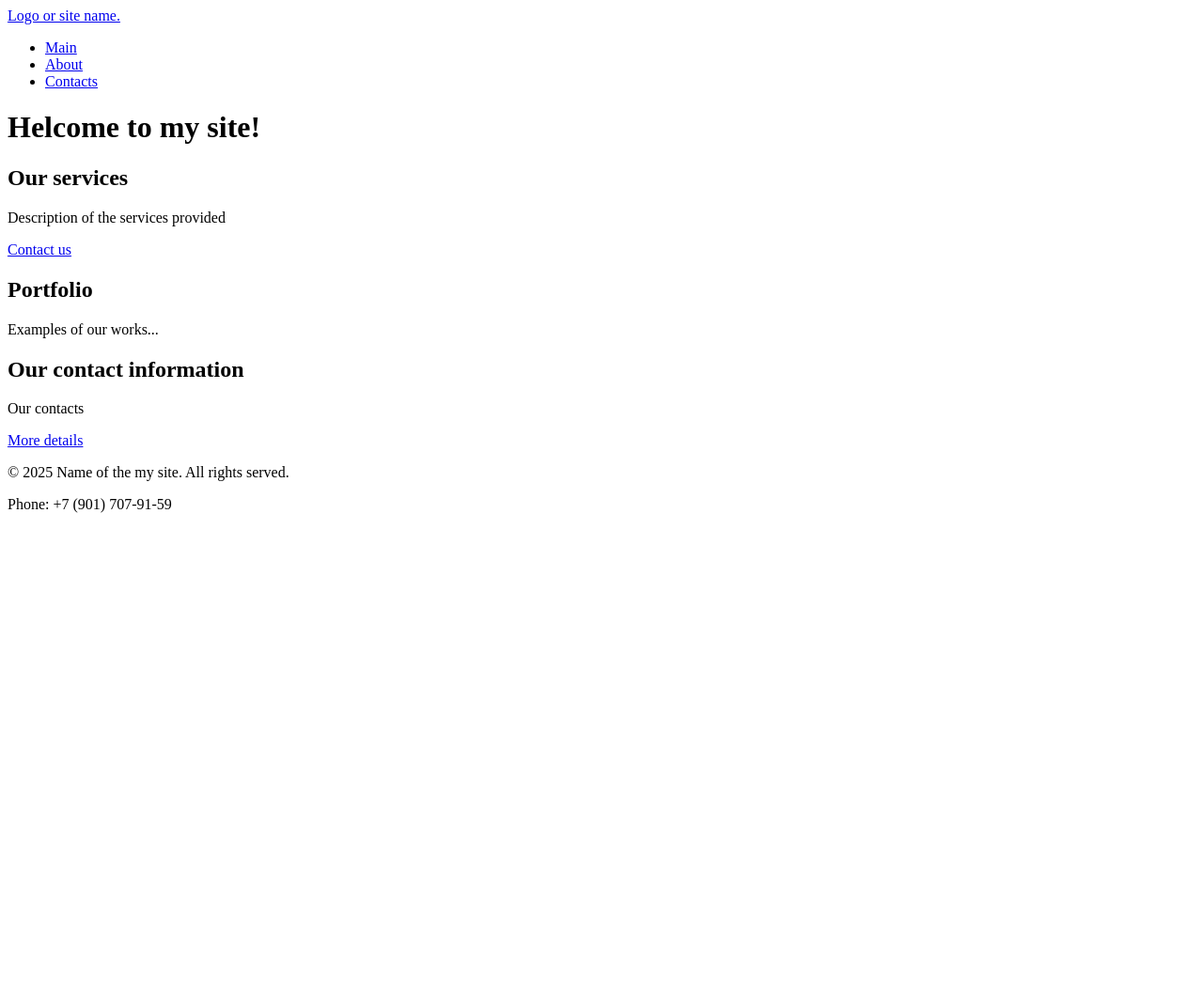
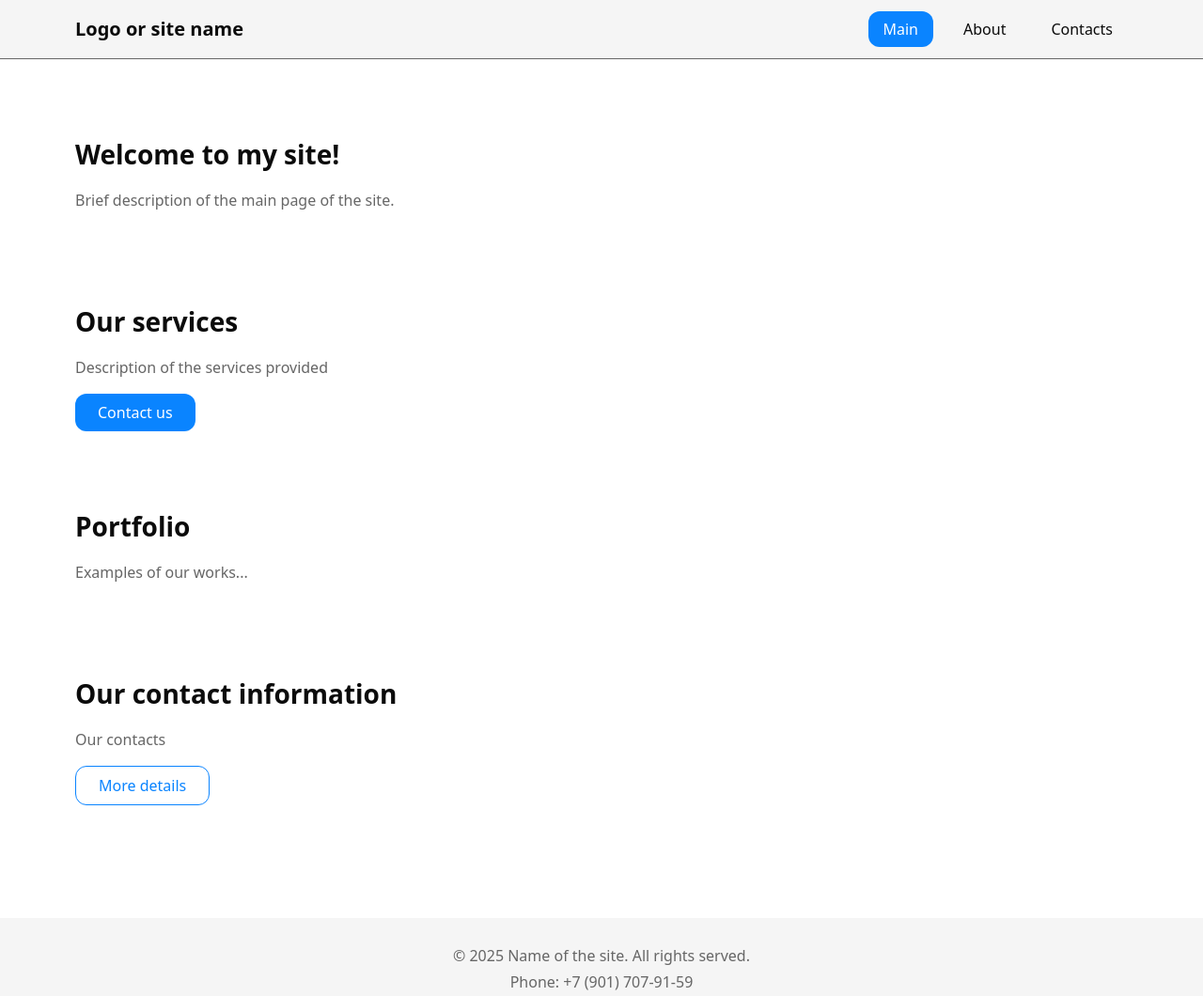
Before and after one commit to SpidX9226/fullsteck-1.1, a plain HTML site: page src/index.html in a window 1280 px wide. Shown: the whole page at 94% size. Before the commit the page ends 800 px from the top, so only its background shows below. Drawn offline with Linux system fonts and the light colour scheme.

Commit message:
some changes

```diff
--- a/src/index.html
+++ b/src/index.html
@@ -8,52 +8,66 @@
     <!--meta property="og:image" content=""-->
     <meta name="viewport" content="width=device-width, initial-scale=1.0" />
     <title> Main - My site </title>
-    <meta name="discription" content="Brief discription of the main page of the site.">
-    <link rel="icon" href="assets/favicon.ico" type="image/x-icon">
-</head>
+    <meta name="description" content="Brief description of the main page of the site.">
+    <link rel="icon" href="../assets/favicon.ico" type="image/x-icon">
+    <link rel="stylesheet" href="styles.css">
 </head>
 <body>
 <!--Site header-->
-    <header>
-        <a href="index.html"> Logo or site name. </a>
+<header class="site-header">
+    <div class="container site-header__inner">
+        <a class="site-header__brand" href="index.html">Logo or site name</a>
+
         <!--Main navigation menu-->
-        <nav>
-            <ul>
-                <li><a href="index.html"> Main </a></li>
-                <li><a href="about.html"> About </a></li>
-                <li><a href="contacts.html"> Contacts </a></li>
+        <nav class="site-nav" aria-label="Основная навигация">
+            <ul class="site-nav__list">
+                <li class="site-nav__item">
+                    <a class="site-nav__link site-nav__link--active" href="index.html">Main</a>
+                </li>
+                <li class="site-nav__item">
+                    <a class="site-nav__link" href="about.html">About</a>
+                </li>
+                <li class="site-nav__item">
+                    <a class="site-nav__link" href="contacts.html">Contacts</a>
+                </li>
             </ul>
         </nav>
+    </div>
 </header>
 
 <!-- Unique main content of the page -->
-    <main>
-        <h1> Helcome to my site! </h1>
+<main class="main-content container">
+    <section class="section">
+        <h1 class="section__title">Welcome to my site!</h1>
+        <p class="section__text">Brief description of the main page of the site.</p>
+    </section>
 
     <!--Section 1 with anchor-->
-        <section>
-            <h2> Our services </h2>
-            <p> Description of the services provided </p>
-            <a href="#contacts"> Contact us </a> <!--Anchor link inside page-->
+    <section class="section">
+        <h2 class="section__title">Our services</h2>
+        <p class="section__text">Description of the services provided</p>
+        <a class="button" href="#contacts">Contact us</a>
     </section>
 
     <!--Section 2 with anchor-->
-        <section id="portfolio">
-            <h2> Portfolio </h2>
-            <p> Examples of our works... </p>
+    <section class="section" id="portfolio">
+        <h2 class="section__title">Portfolio</h2>
+        <p class="section__text">Examples of our works...</p>
     </section>
 
     <!--Section 3 with anchor-->
-        <section id="contacts">
-            <h2> Our contact information </h2>
-            <p> Our contacts </p>
-            <a href="contacts.html"> More details </a> <!-- Link on other page -->
+    <section class="section" id="contacts">
+        <h2 class="section__title">Our contact information</h2>
+        <p class="section__text">Our contacts</p>
+        <a class="button button--secondary" href="contacts.html">More details</a>
     </section>
 </main>
 
-    <footer>
-        <p> &copy; 2025 Name of the my site. All rights served. </p>
-        <p> Phone: +7 (901) 707-91-59 </p>
+<footer class="site-footer">
+    <div class="container">
+        <p class="site-footer__text">&copy; 2025 Name of the site. All rights served.</p>
+        <p class="site-footer__text">Phone: +7 (901) 707-91-59</p>
+    </div>
 </footer>
 </body>
 </html>
--- /dev/null
+++ b/src/styles.css
@@ -0,0 +1,256 @@
+/* ===== TOKENS ===== */
+:root {
+    /* Палитра */
+    --color-bg: #fff;
+    --color-fg: #0b0b0b;
+    --color-muted: #666;
+    --color-primary: #0a84ff;
+    --color-danger: #b00020;
+    --color-light: #f5f5f5;
+
+    /* Типографика и размеры */
+    --font-body: system-ui, -apple-system, "Segoe UI", Roboto, Arial, sans-serif;
+    --space-1: 4px;
+    --space-2: 8px;
+    --space-3: 16px;
+    --space-4: 24px;
+    --space-5: 40px;
+
+    /* Скругления и тени */
+    --radius: 12px;
+    --shadow: 0 1px 2px rgba(0, 0, 0, 0.08), 0 8px 24px rgba(0, 0, 0, 0.08);
+
+    /* Скорости переходов */
+    --transition: 0.2s ease;
+}
+
+/* Тёмная тема */
+body.theme-dark {
+    --color-bg: #0b0b0b;
+    --color-fg: #f5f5f5;
+    --color-muted: #aaa;
+    --color-primary: #6aa2ff;
+    --color-light: #1a1a1a;
+}
+
+/* ===== RESET ===== */
+* {
+    box-sizing: border-box;
+}
+
+html, body {
+    margin: 0;
+    padding: 0;
+}
+
+html {
+    scroll-behavior: smooth;
+    color-scheme: light;
+}
+
+body.theme-dark {
+    color-scheme: dark;
+}
+
+/* ===== BASE STYLES ===== */
+body {
+    background: var(--color-bg);
+    color: var(--color-fg);
+    font-family: var(--font-body);
+    line-height: 1.5;
+}
+
+img, video {
+    max-width: 100%;
+    height: auto;
+    display: block;
+}
+
+button, input, select, textarea {
+    font: inherit;
+    color: inherit;
+}
+
+/* ===== UTILITIES ===== */
+.container {
+    width: min(100% - 2 * var(--space-4), 1120px);
+    margin-inline: auto;
+}
+
+.sr-only {
+    position: absolute;
+    width: 1px;
+    height: 1px;
+    padding: 0;
+    margin: -1px;
+    overflow: hidden;
+    clip: rect(0, 0, 0, 0);
+    white-space: nowrap;
+    border: 0;
+}
+
+/* ===== COMPONENTS ===== */
+
+/* Header */
+.site-header {
+    background: var(--color-light);
+    padding: var(--space-3) 0;
+    border-bottom: 1px solid var(--color-muted);
+}
+
+.site-header__inner {
+    display: flex;
+    justify-content: space-between;
+    align-items: center;
+}
+
+.site-header__brand {
+    font-weight: bold;
+    font-size: 1.25rem;
+    text-decoration: none;
+    color: var(--color-fg);
+    transition: color var(--transition);
+}
+
+.site-header__brand:hover,
+.site-header__brand:focus-visible {
+    color: var(--color-primary);
+}
+
+/* Navigation */
+.site-nav__list {
+    display: flex;
+    list-style: none;
+    margin: 0;
+    padding: 0;
+    gap: var(--space-3);
+}
+
+.site-nav__link {
+    text-decoration: none;
+    color: var(--color-fg);
+    padding: var(--space-2) var(--space-3);
+    border-radius: var(--radius);
+    transition: all var(--transition);
+    position: relative;
+}
+
+.site-nav__link:where(:link, :visited) {
+    color: var(--color-fg);
+}
+
+.site-nav__link:hover {
+    background: rgba(0, 0, 0, 0.05);
+    color: var(--color-primary);
+}
+
+.site-nav__link:focus-visible {
+    outline: 2px solid var(--color-primary);
+    outline-offset: 2px;
+}
+
+.site-nav__link:active {
+    transform: translateY(1px);
+}
+
+.site-nav__link--active {
+    background: var(--color-primary);
+    color: white;
+}
+
+/* Main content */
+.main-content {
+    padding: var(--space-5) 0;
+}
+
+.section {
+    padding-block: var(--space-5);
+}
+
+.section__title {
+    margin: 0 0 var(--space-3);
+    font-size: 1.75rem;
+}
+
+.section__text {
+    margin: 0 0 var(--space-3);
+    color: var(--color-muted);
+}
+
+/* Buttons */
+.button {
+    display: inline-block;
+    background: var(--color-primary);
+    color: white;
+    text-decoration: none;
+    padding: var(--space-2) var(--space-4);
+    border-radius: var(--radius);
+    border: none;
+    cursor: pointer;
+    font-weight: 500;
+    transition: all var(--transition);
+}
+
+.button:hover {
+    background: #0066cc;
+    transform: translateY(-1px);
+    box-shadow: var(--shadow);
+}
+
+.button:focus-visible {
+    outline: 2px solid var(--color-primary);
+    outline-offset: 2px;
+}
+
+.button:active {
+    transform: translateY(0);
+}
+
+.button--secondary {
+    background: transparent;
+    color: var(--color-primary);
+    border: 1px solid var(--color-primary);
+}
+
+.button--secondary:hover {
+    background: var(--color-primary);
+    color: white;
+}
+
+/* Target highlighting */
+:target {
+    outline: 2px dashed var(--color-primary);
+    outline-offset: 4px;
+    border-radius: var(--radius);
+}
+
+/* Footer */
+.site-footer {
+    background: var(--color-light);
+    padding: var(--space-4) 0;
+    margin-top: var(--space-5);
+    text-align: center;
+    color: var(--color-muted);
+}
+
+.site-footer__text {
+    margin: var(--space-1) 0;
+}
+
+/* ===== MEDIA QUERIES ===== */
+@media (max-width: 768px) {
+    .site-header__inner {
+        flex-direction: column;
+        gap: var(--space-3);
+    }
+
+    .site-nav__list {
+        flex-direction: column;
+        align-items: center;
+        gap: var(--space-2);
+    }
+
+    .section {
+        padding-block: var(--space-4);
+    }
+}
```
Also changed, not shown: src/about.html (+3 -2 lines), src/contacts.html (+3 -2 lines). Lines whose indentation alone changed are shown as unchanged.
